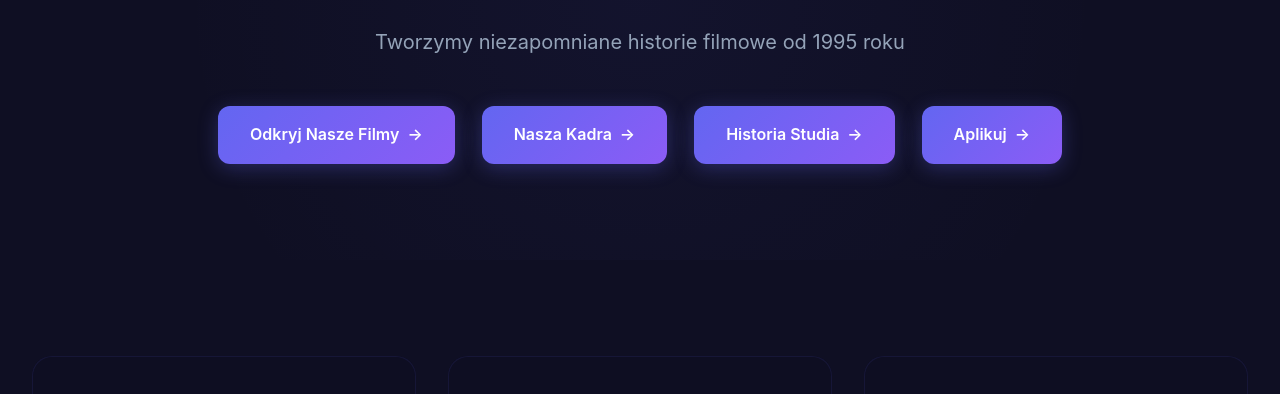
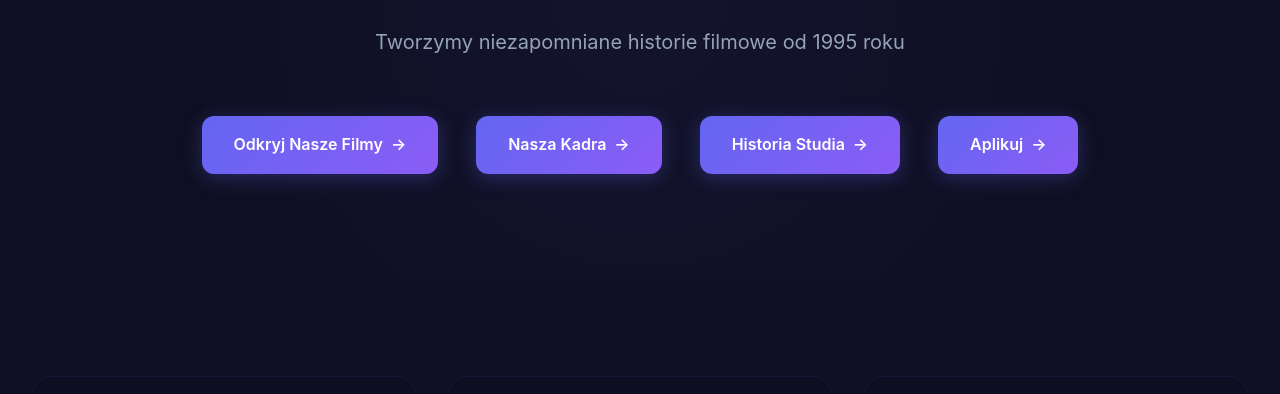
Before and after one commit to StudioFilmowePsary/strona, a plain HTML site: page index.html in a window 1280 px wide. Shown: the part 342-736 px from the top of the page. Drawn offline with Linux system fonts and the light colour scheme.

Commit message:
Update index.html

```diff
--- a/index.html
+++ b/index.html
@@ -161,6 +161,7 @@
             align-items: center;
             gap: 0.5rem;
             padding: 1rem 2rem;
+            margin: 10px;
             background: linear-gradient(135deg, #6366f1, #8b5cf6);
             color: white;
             text-decoration: none;
@@ -815,17 +816,17 @@
                             Odkryj Nasze Filmy
                             <span>→</span>
                         </a>
-                        &nbsp;&nbsp;&nbsp;&nbsp;
+                        &nbsp;&nbsp;
                         <a href="#" class="cta-button" onclick="showPage('team')">
                             Nasza Kadra
                             <span>→</span>
                         </a>
-                        &nbsp;&nbsp;&nbsp;&nbsp;
+                        &nbsp;&nbsp;
                         <a href="#" class="cta-button" onclick="showPage('history')">
                             Historia Studia
                             <span>→</span>
                         </a>
-                        &nbsp;&nbsp;&nbsp;&nbsp;
+                        &nbsp;&nbsp;
                         <a href="#" class="cta-button" onclick="showPage('apply')">
                             Aplikuj
                             <span>→</span>
```
